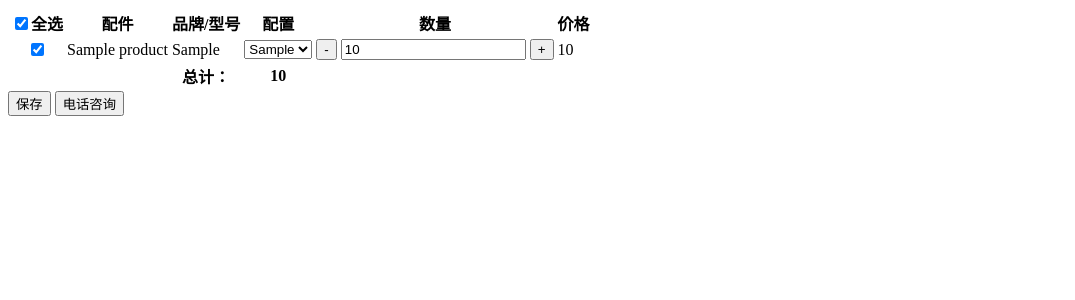
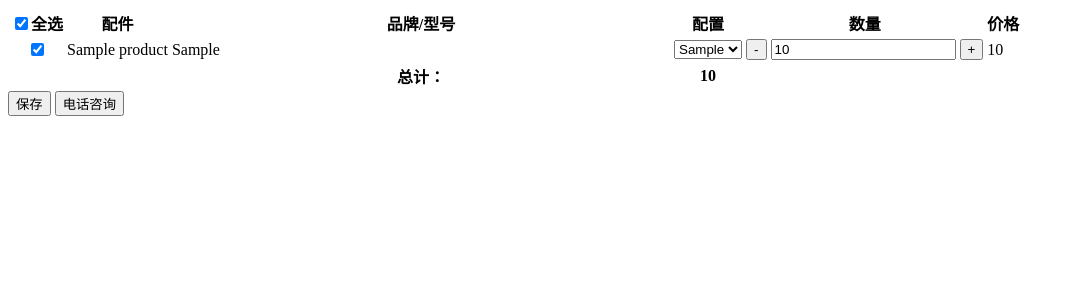
Before and after one commit to aozhimin/ShoppingCart, a Django app: template backend/templates/base.html in a window 1280 px wide. Shown: the top 300 px of the page, without its empty margins (0-1075 px from the left). Run offline with Django 3.2, Linux system fonts and the light colour scheme; the template is opened without the code that fills it: most values are stand-ins (such as "Sample title", 1, 10 or a date in 2020); parts of the project's set-up code (start-up, migrations or seed data) failed here and were passed over; some libraries are stand-ins or nearby versions.

Commit message:
ajustment css

```diff
--- a/backend/templates/base.html
+++ b/backend/templates/base.html
@@ -11,7 +11,12 @@
     <title>配置单计算器</title>
     <link rel="stylesheet" type="text/css" href="{% static 'wap/css/hunting_doctor/main.css' %}"/>
     <script src="http://libs.baidu.com/jquery/1.10.0/jquery.js"></script>
+  <style>
+    .brand_type {
+      width:50%;
+    }
 
+</style>
   <script>
       $(document).ready(function(){
       //     $(".add").click(function(){
@@ -109,7 +114,7 @@
                         <tr>
                           <th><input id="cb_{{item.pk}}" class="cb" type='checkbox' checked="ture"></th>
                           <td>{{item.product.name}}</td>
-                          <td>{{item.product.brand_type}}</td>
+                          <td class="brand_type">{{item.product.brand_type}}</td>
                           <td>
                           <select id="se_{{item.pk}}">
                             {% for price in item.product.get_price_list %}
```
